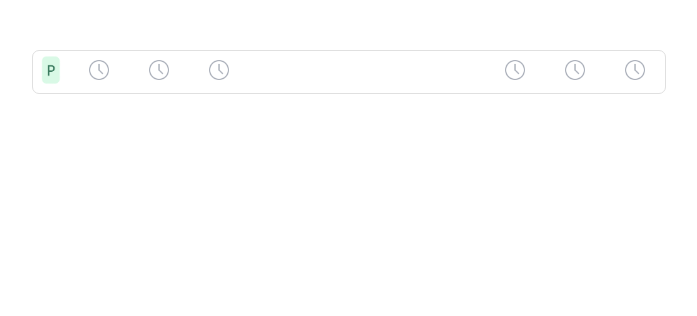
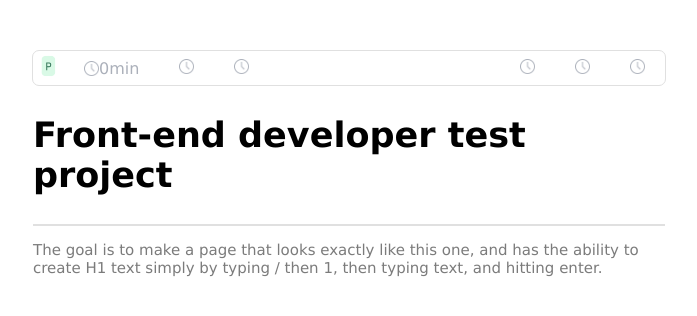
Before and after one commit to RaoAkif/Notion, a website built with webpack: page src/index.html in a window 1280 px wide. Shown: the whole page, without its empty margins (291-988 px from the left). Built offline with nearby package versions, Linux system fonts and the light colour scheme.

Commit message:
Add Editor Header

```diff
--- a/src/index.html
+++ b/src/index.html
@@ -11,7 +11,7 @@
     <nav>
       <ul>
         <li><img id="clock" src="assets/images/p.png" alt="clock icon"></li>
-        <li><img id="clock" src="assets/images/clock.png" alt="clock icon"></li>
+        <li><span id="time"><img id="clock" src="assets/images/clock.png" alt="clock icon"><span id="clock-time">0min</span></span></li>
         <li><img id="clock" src="assets/images/clock.png" alt="clock icon"></li>
         <li><img id="clock" src="assets/images/clock.png" alt="clock icon"></li>
       </ul>
@@ -22,6 +22,13 @@
       </ul>
     </nav>
   </header>
+  <main>
+    <section id="editor-head">
+      <h1>Front-end developer test project</h1>
+      <hr>
+      <p>The goal is to make a page that looks exactly like this one, and has the ability to create H1 text simply by typing / then 1, then typing text, and hitting enter.</p>
+    </section>
 
+  </main>
 </body>
 </html>
--- a/src/style.css
+++ b/src/style.css
@@ -37,6 +37,33 @@ ul > li {
   padding: 5px 20px;
 }
 
-li > #clock {
-  width: 20px;
+#time {
+  display: flex;
+  align-items: center;
 }
+
+#clock {
+  width: 15px;
+}
+
+#clock-time {
+  color: #abb0ba;
+}
+
+#editor-head {
+  margin: auto;
+  width: 50%;
+}
+
+#editor-head > h1 {
+  font-size: 35px;
+}
+
+hr {
+  border: 1px solid #e0e0e0;
+}
+
+#editor-head > p {
+  font-size: 15px;
+  color: #525252c2;
+}
```
